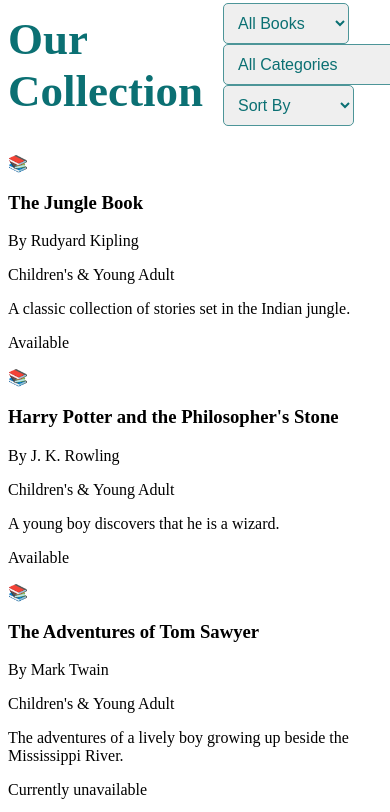
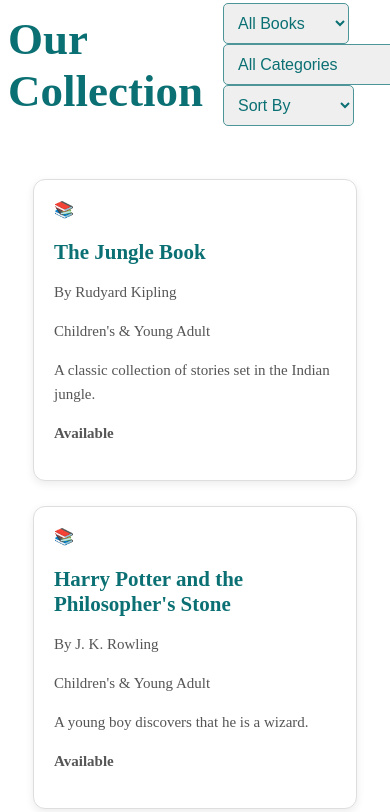
Before and after one commit to pakhisinghal12-dev/library-management-project, a plain HTML site: page books.HTML in a window 390 px wide. Shown: the part 1448-2260 px from the top of the page. Drawn offline with nearby package versions, Linux system fonts and the light colour scheme.

Commit message:
added cards css and updated js

```diff
--- a/book.css
+++ b/book.css
@@ -159,3 +159,65 @@
     padding: 10px;
     margin-top: 20px;
 }
+.books-container {
+    display: grid;
+    grid-template-columns: repeat(auto-fit, minmax(220px, 1fr));
+    gap: 25px;
+    padding: 25px;
+}
+.book-card {
+    background-color: white;
+    border: 1px solid #dedede;
+    border-radius: 12px;
+    padding: 20px;
+    box-shadow: 0 3px 8px rgba(0, 0, 0, 0.08);
+    transition: transform 0.3s ease, box-shadow 0.3s ease;
+}
+.book-card:hover {
+    transform: translateY(-5px);
+    box-shadow: 0 6px 15px rgba(0, 0, 0, 0.15);
+}
+.book-card img {
+    width: 100%;
+    height: 200px;
+    object-fit: contain;
+    margin-bottom: 15px;
+}
+.book-card h3 {
+    color: rgb(11, 112, 115);
+    font-size: 21px;
+    margin-bottom: 8px;
+}
+.book-card p {
+    color: #555;
+    font-size: 15px;
+    line-height: 1.6;
+}
+.book-status {
+    color: #258653;
+    font-weight: bold;
+}
+.book-card button {
+    background-color: rgb(11, 112, 115);
+    color: white;
+    border: none;
+    padding: 10px 18px;
+    border-radius: 7px;
+    cursor: pointer;
+    font-size: 15px;
+    margin-top: 10px;
+}
+.book-card button:hover {
+    background-color: rgb(77, 149, 152);
+}
+@media (max-width: 768px) {
+    .books-container {
+        grid-template-columns: repeat(2, 1fr);
+    }
+}
+
+@media (max-width: 500px) {
+    .books-container {
+        grid-template-columns: 1fr;
+    }
+}
--- a/book.js
+++ b/book.js
@@ -329,7 +329,14 @@ document.addEventListener("DOMContentLoaded", () => {
 
             card.append(cover, details);
 
-            fragment.appendChild(card);
+// Open the details page of the selected book
+card.addEventListener("click", () => {
+    window.location.href = `book-details.html?id=${book.id}`;
+});
+
+card.style.cursor = "pointer";
+
+fragment.appendChild(card);
 
         });
 
```
